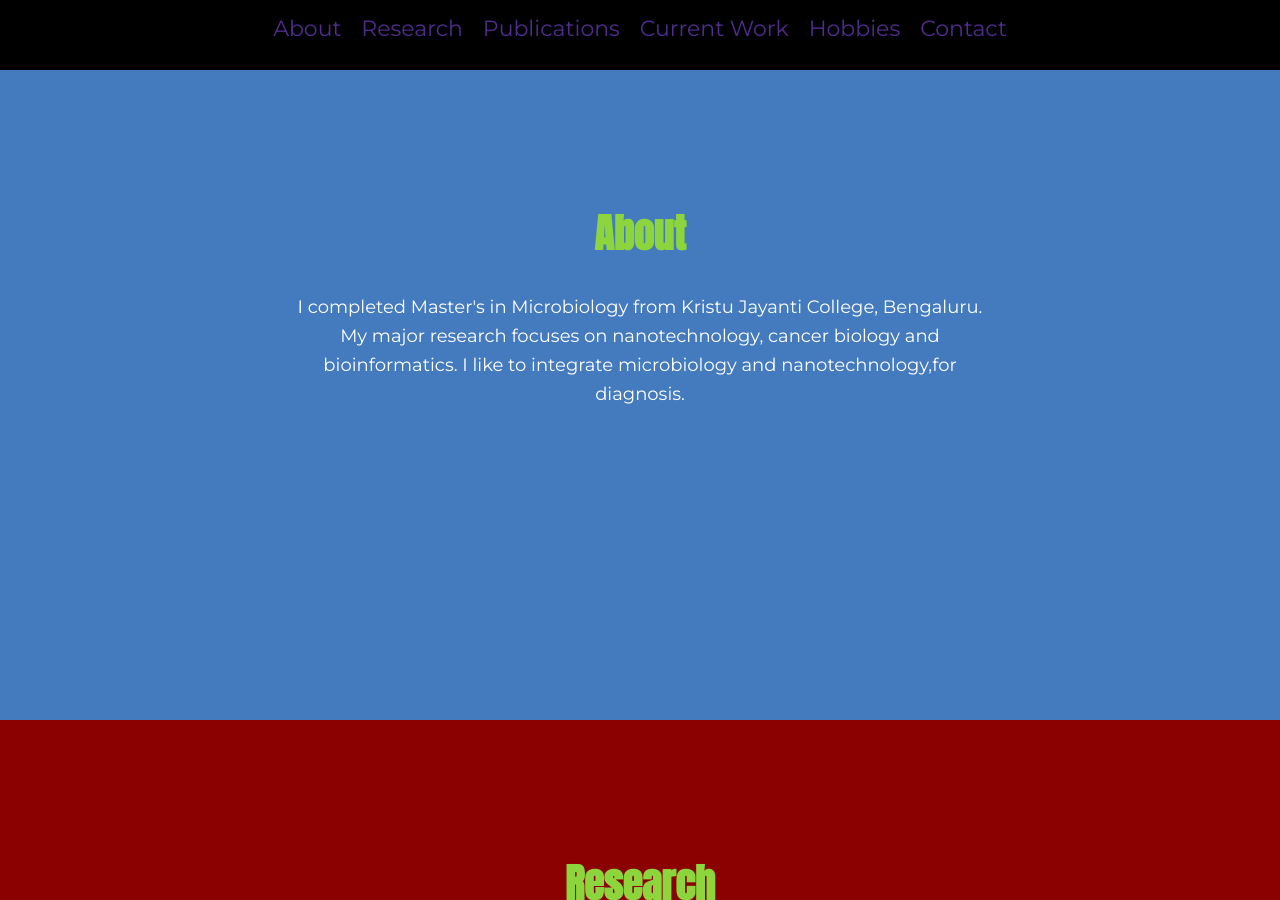
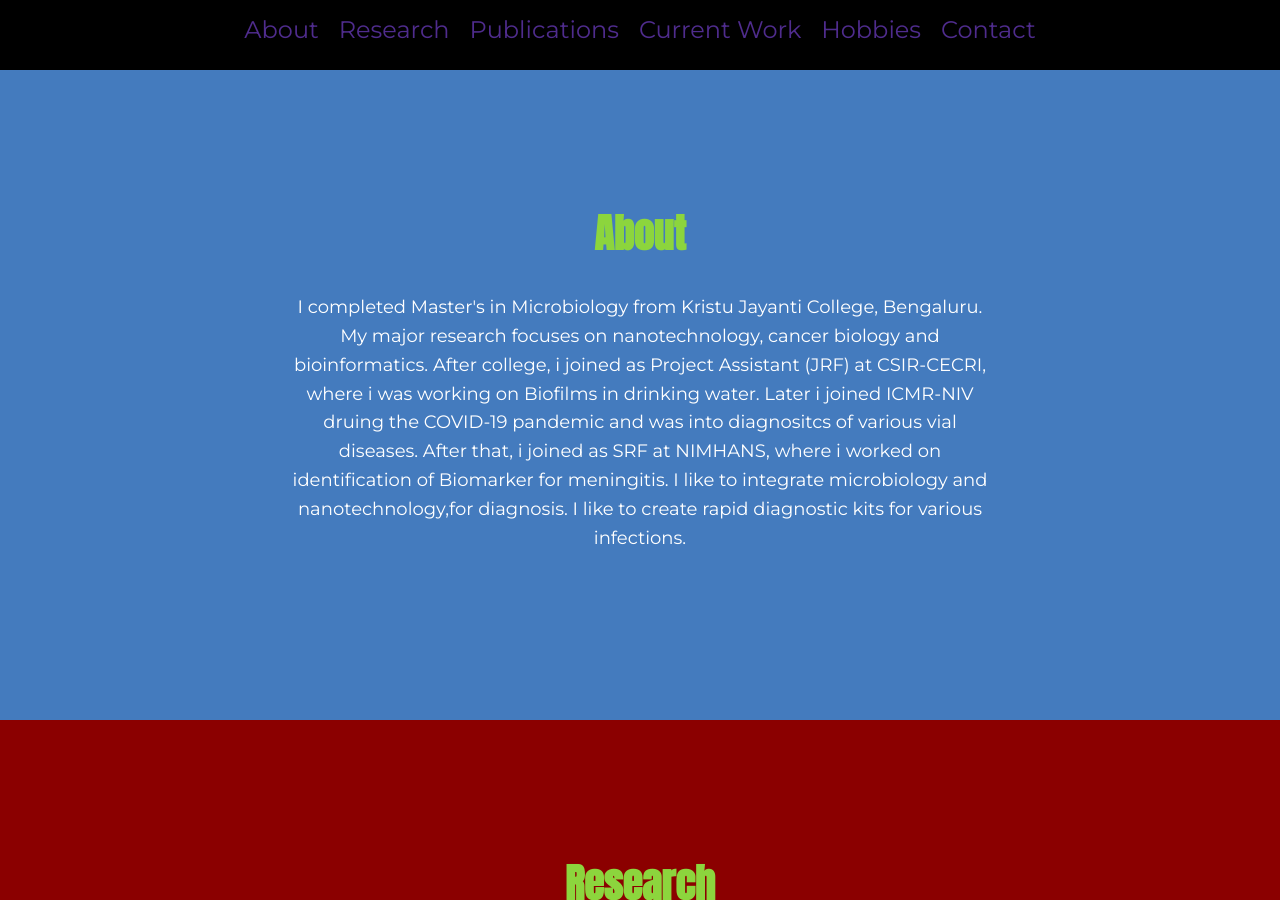
Before and after one commit to nanosrini/nanosrini.github.io, a Jekyll site: the page home/index.html, which Jekyll copies as it is, in a window 1280 px wide and 900 px high. Built offline with Jekyll 4.4.1, drawn with Linux system fonts in a browser that asks for light colours; some of the changed text lies outside the part shown.

Commit message:
Update index.html

```diff
--- a/home/index.html
+++ b/home/index.html
@@ -34,7 +34,7 @@
 .navbar a {
   color: #4f2c8d;
   text-decoration: none;
-  font-size: 22px;
+  font-size: 24px;
   transition: color 0.3s;
 }
 
@@ -165,7 +165,7 @@ section {
 }
 
 #current {
-  background: #ffa700;
+  background: #f5b131; /*yellow */
   color: #fff;
 }
 
@@ -233,7 +233,10 @@ section {
     <section id="about">
       <h1>About</h1>
       <p>I completed Master's in Microbiology from Kristu Jayanti College, Bengaluru. My major research focuses on nanotechnology,
-		  cancer biology and bioinformatics. I like to integrate microbiology and nanotechnology,for diagnosis.</p>
+		  cancer biology and bioinformatics. After college, i joined as Project Assistant (JRF) at CSIR-CECRI, where i was working
+		  on Biofilms in drinking water. Later i joined ICMR-NIV druing the COVID-19 pandemic and was into diagnositcs of various vial diseases.
+		  After that, i joined as SRF at NIMHANS, where i worked on identification of Biomarker for meningitis.
+		  I like to integrate microbiology and nanotechnology,for diagnosis. I like to create rapid diagnostic kits for various infections.</p>
     </section>
 
     <section id="research">
```
Also changed, not shown: other parts of home/index.html (+1 -1 lines).
